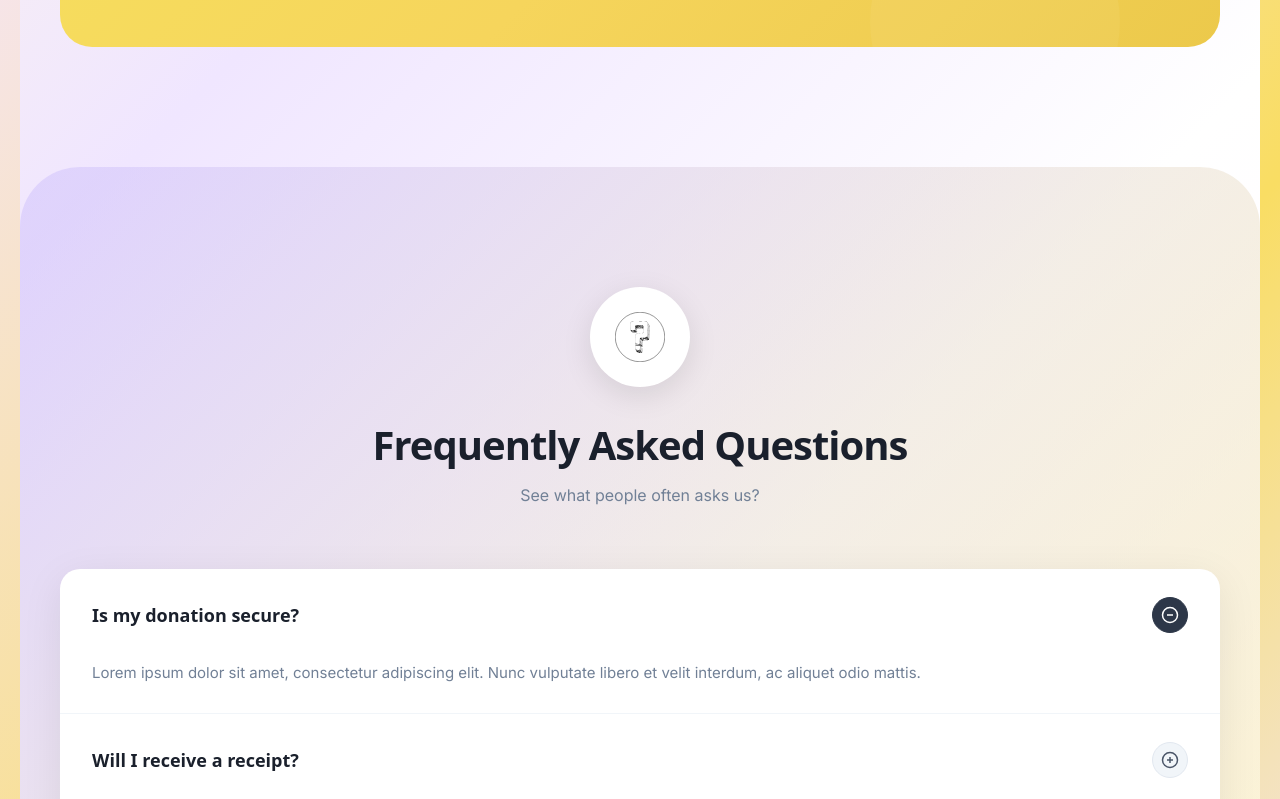
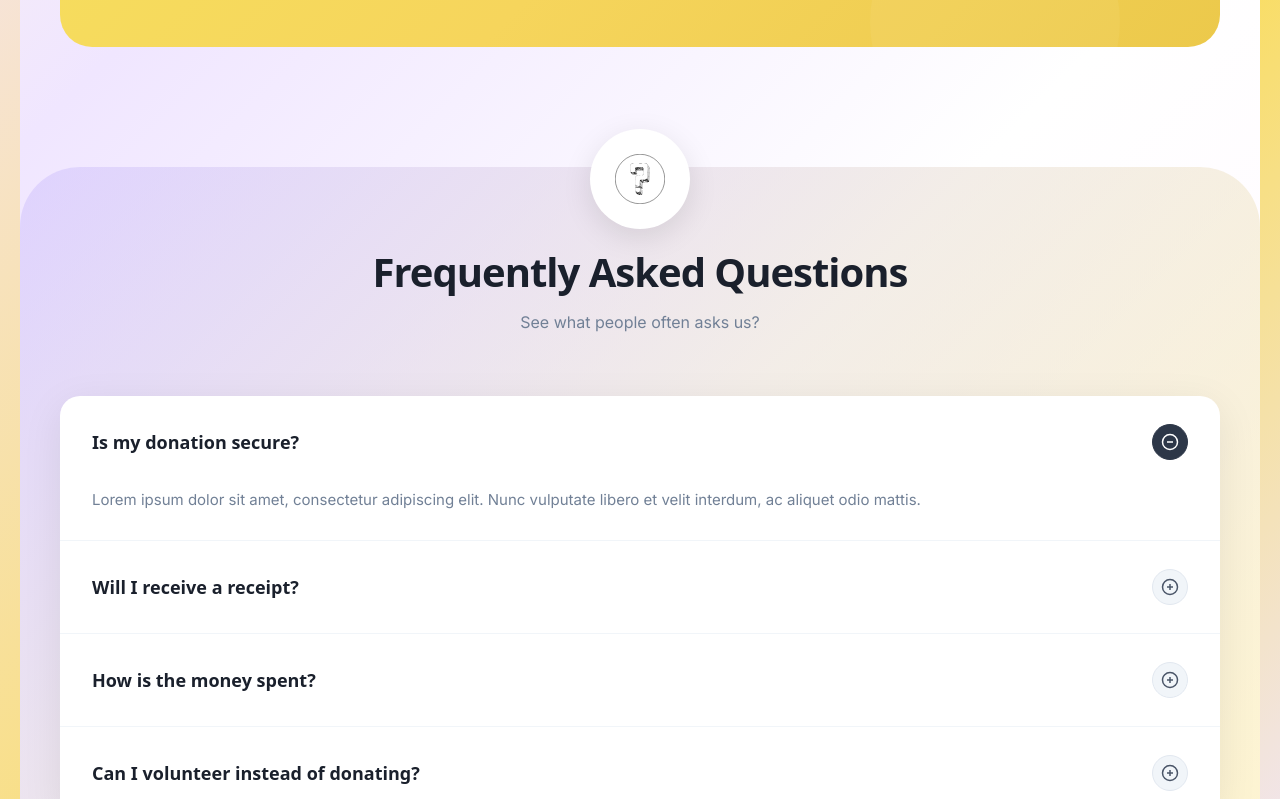
Before and after one commit to gityash2024/almawakening_website, a React (Create React App) app: page / in a window 1280 px wide. Shown: the part 7960-8759 px from the top of the page. Built offline with nearby package versions, Linux system fonts and the light colour scheme.

Commit message:
fix ui issue

```diff
--- a/src/styles/pages/HomePageThree.scss
+++ b/src/styles/pages/HomePageThree.scss
@@ -463,7 +463,7 @@
 
 // FAQ Section - Exact match to Image 4
 .faq-section {
-    padding: 120px 0;
+    padding: 40px 0;
     background: linear-gradient(135deg, rgba(196, 181, 253, 0.4) 0%, rgba(254, 240, 138, 0.4) 100%);
     border-radius: 60px 60px 0 0;
 
@@ -479,7 +479,7 @@
             display: flex;
             align-items: center;
             justify-content: center;
-            margin: 0 auto 32px auto;
+            margin: -78px auto 17px auto;
             box-shadow: 0 8px 30px rgba(0, 0, 0, 0.1);
 
             img {
```
